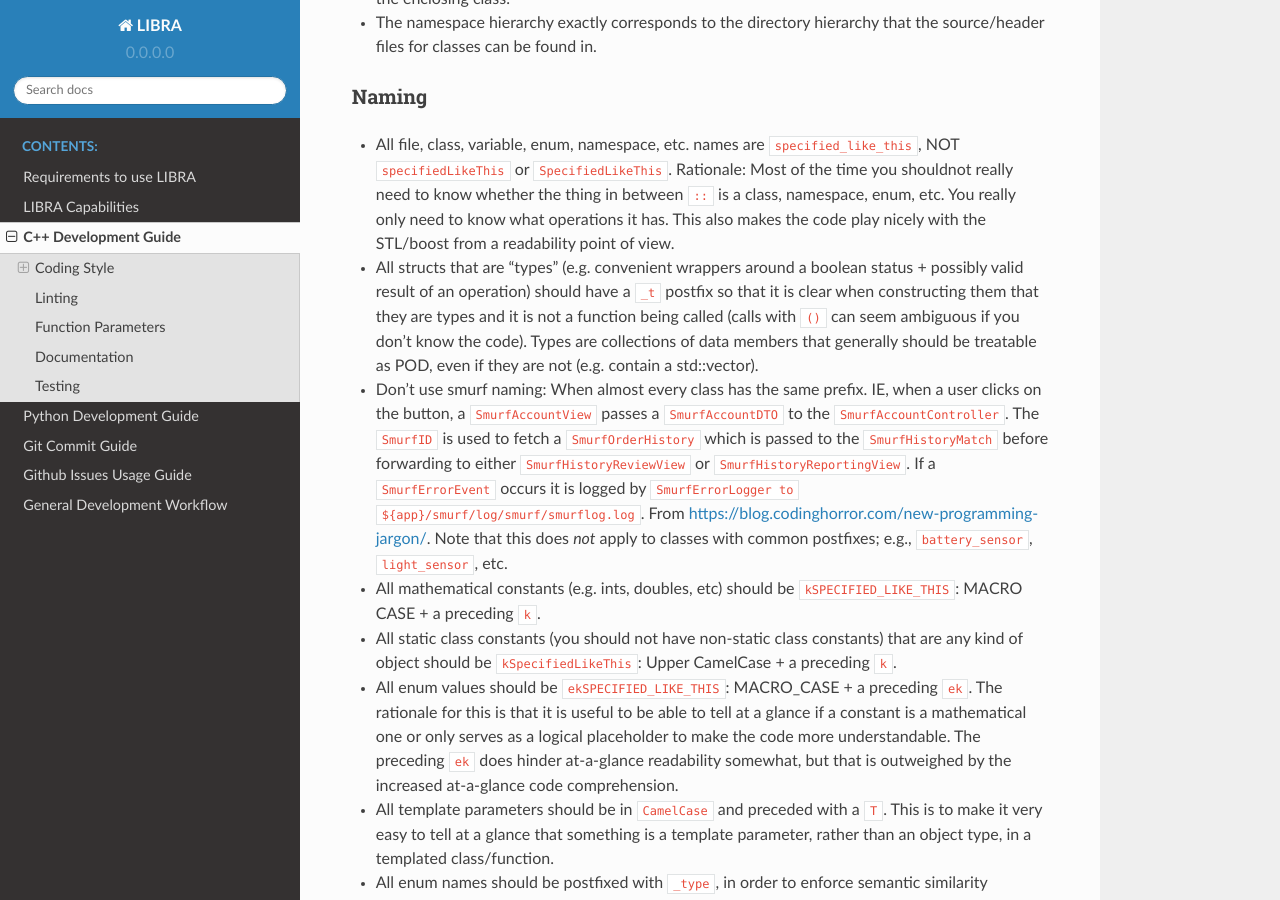
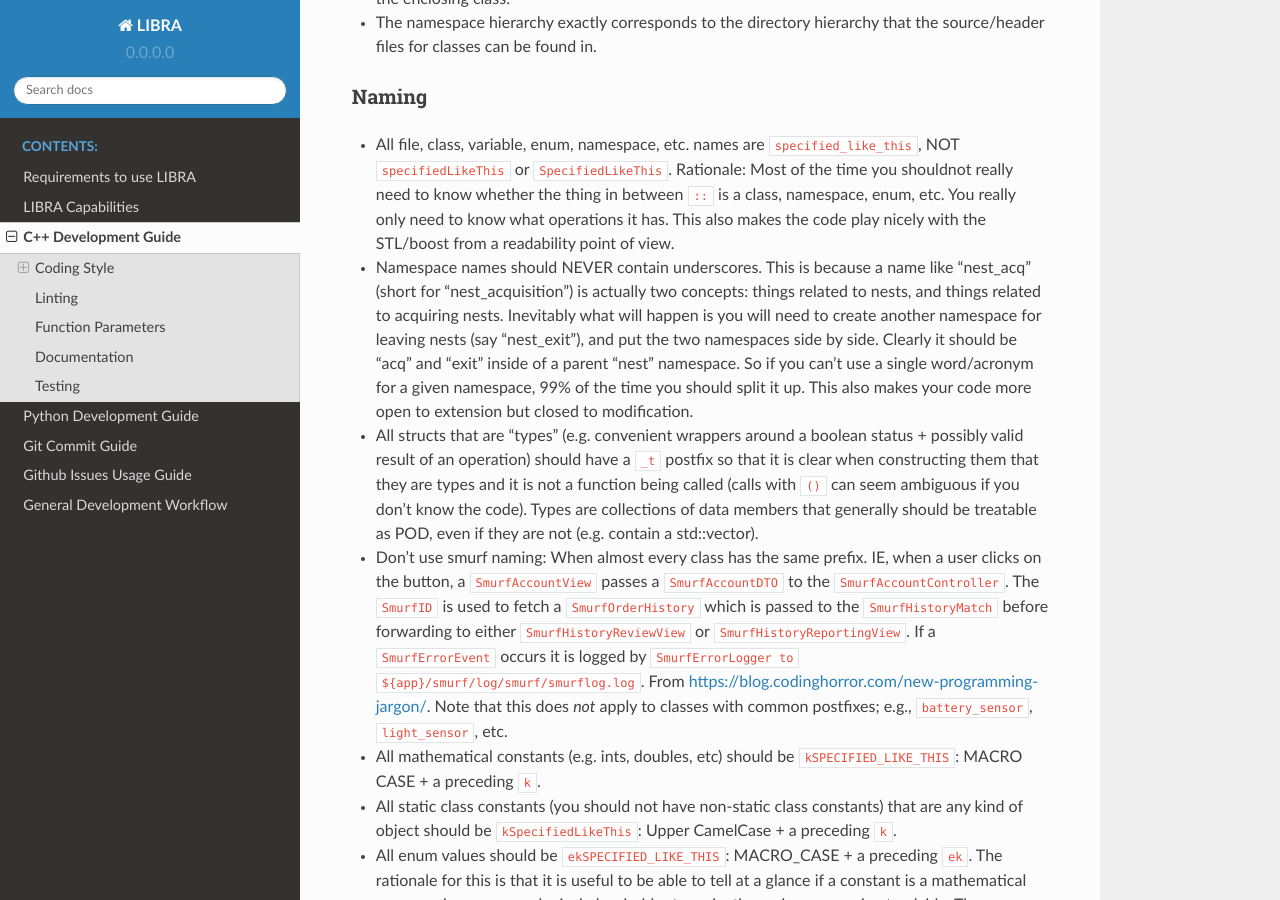
Before and after one commit to jharwell/libra, a Sphinx documentation site: the page built from docs/development/cxx-dev-guide.rst, in a window 1280 px wide and 900 px high, scrolled down 547 px. Built offline with Sphinx 7.4.7 and the Read the Docs theme 2.0.0, drawn with Linux system fonts in a browser that asks for light colours.

```diff
--- a/docs/development/cxx-dev-guide.rst
+++ b/docs/development/cxx-dev-guide.rst
@@ -39,6 +39,16 @@
   to know whether the thing in between ``::`` is a class, namespace, enum,
   etc. You really only need to know what operations it has. This also makes the
   code play nicely with the STL/boost from a readability point of view.
+
+- Namespace names should NEVER contain underscores. This is because a name like
+  "nest_acq" (short for "nest_acquisition") is actually two concepts: things
+  related to nests, and things related to acquiring nests. Inevitably what will
+  happen is you will need to create another namespace for leaving nests (say
+  "nest_exit"), and put the two namespaces side by side. Clearly it should be
+  "acq" and "exit" inside of a parent "nest" namespace. So if you can't use a
+  single word/acronym for a given namespace, 99% of the time you should split it
+  up. This also makes your code more open to extension but closed to
+  modification.
 
 - All structs that are "types" (e.g. convenient wrappers around a boolean
   status + possibly valid result of an operation) should have a ``_t`` postfix
```
Also changed, not shown: 7 other files.
